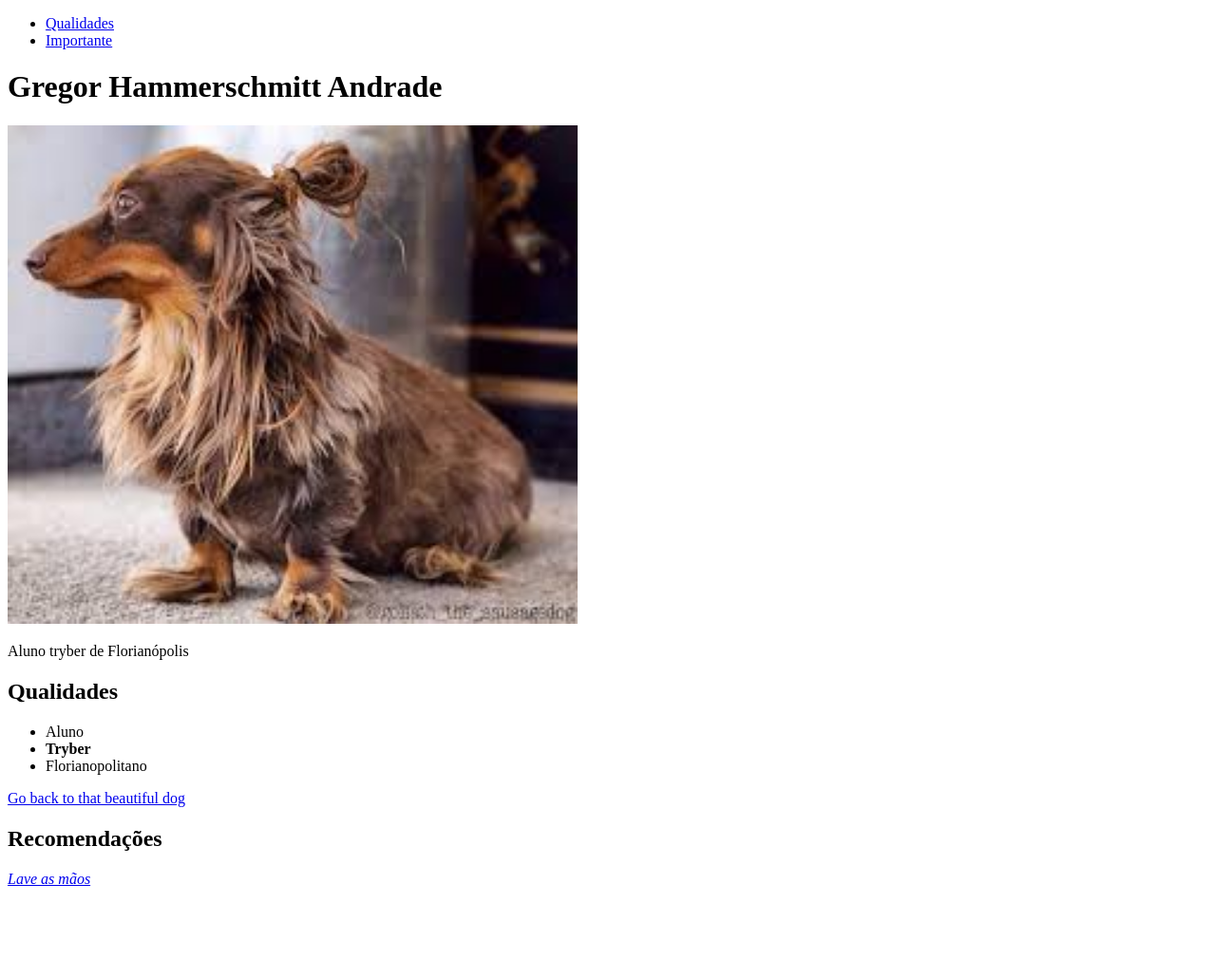
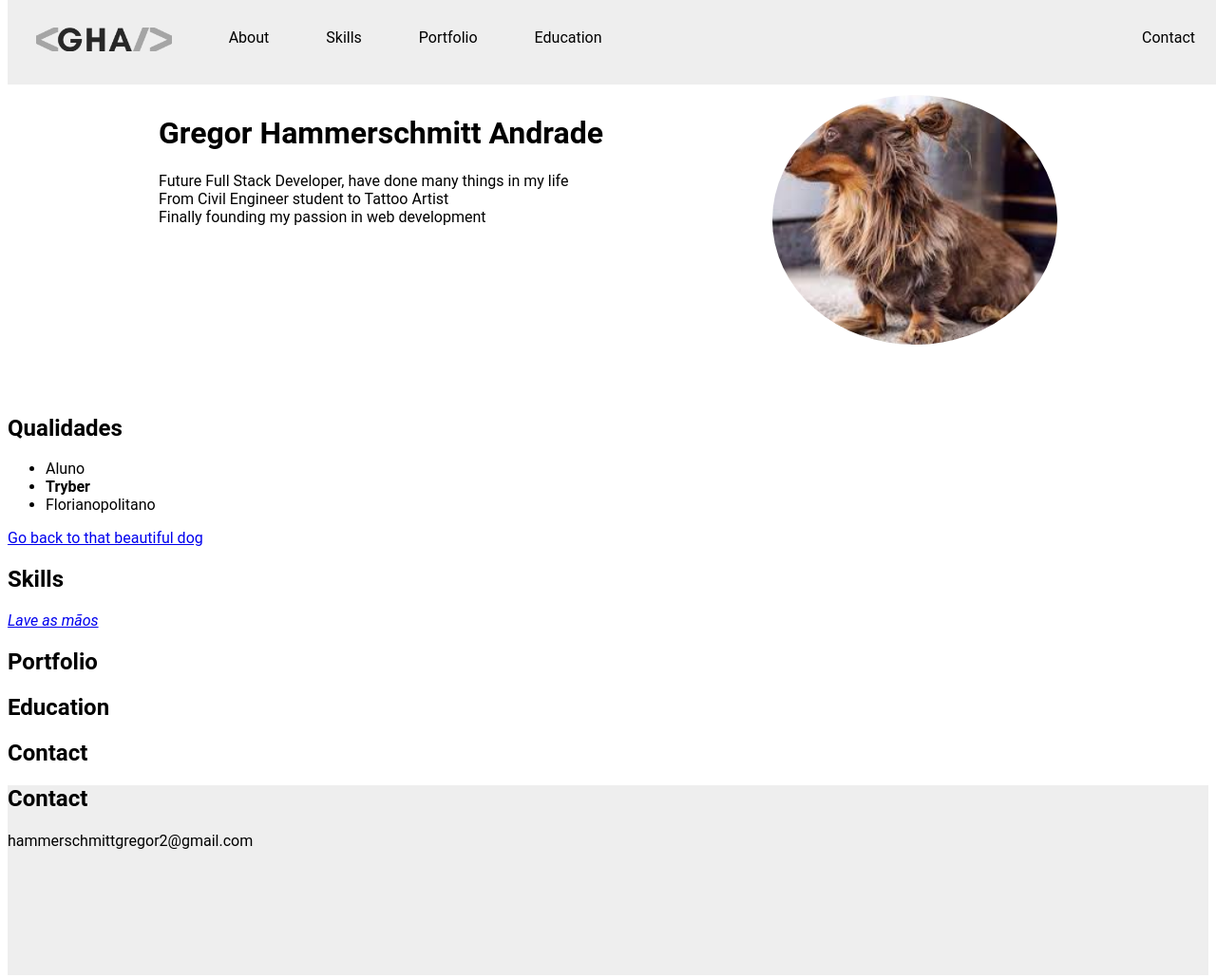
Before and after one commit to Gregorha/Gregorha.github.io, a plain HTML site: page index.html in a window 1280 px wide. Shown: the whole page at 95% size. Before the commit the page ends 943 px from the top, so only its background shows below. Drawn offline with Linux system fonts and the light colour scheme.

Commit message:
Adding css

```diff
--- a/index.html
+++ b/index.html
@@ -4,23 +4,96 @@
     <meta charset="UTF-8">
     <meta name="viewport" content="width=device-width, initial-scale=1.0">
     <title>Gregor H. A. Web Portfolio</title>
+    <style>
+        body{
+            font-family: "Roboto", Arial, Tahoma, sans-serif;
+        }
+        .header{
+            position:fixed;
+            width: 100%;
+            margin: 0 50 0 0;
+            background-color: #EEE;
+            top:0px;
+
+        }
+        .content{
+            margin-top: 100px;
+        }
+        .header-nav{
+            list-style-type: none;
+            margin: 0;
+            padding: 0;
+        }
+        .nav-element{
+            float: left;
+            margin: 10px;
+        }
+        li a{
+            display: block;
+            line-height: 60px;
+            padding: 0 20px;
+            white-space: nowrap;
+            color: #000000;
+            text-decoration: none;
+        }
+        li a:hover{
+            color: #888888;
+
+        }
+        li a:active{
+            color: #888000;
+
+        }
+        #logo{
+            padding-top: 9px;
+        }
+        footer{
+            background-color: #EEE;
+            height:200px;
+            align-items: center;
+        }
+        .section{
+            display: flex;
+            justify-content: space-around;
+            margin: 70px;
+        }
+    </style>
 </head>
 <body>
-    <ul>
-        <li><a href=#qualidades>Qualidades</a></li>
-        <li><a href="#link-importante">Importante</a></li>
+    <div class="header">
+        <ul class=header-nav>
+            <li class="nav-element" id="logo"><a href="#top"><img src = "/images/GHA.png" alt="GHA" height="25px"></a></li>
+            <li class="nav-element"><a href="#about">About</a></li>
+            <li class="nav-element"><a href="#skills">Skills</a></li>
+            <li class="nav-element"><a href="#portfolio">Portfolio</a></li>
+            <li class="nav-element"><a href="#education">Education</a></li>
+            <li class="nav-element" style="float:right"><a href="#contact">Contact</a></li>
         </ul>
+    </div>
+    <div class="content">
+        <div class="section">
+            <div class="sub-section">
                 <h1>Gregor Hammerschmitt Andrade</h1>
-    <img src = "/images/download.jpeg" alt="Foto do Gregor" id="doguito" width="600">
-    <p>Aluno tryber de Florianópolis</p>
-    <h2 id = "qualidades">Qualidades</h2>
+                <p>Future Full Stack Developer, have done many things in my life<br> From Civil Engineer student to Tattoo Artist<br> Finally founding my passion in web development</p>
+            </div>
+            <div class="sub-section">
+                <img src = "/images/download.jpeg" alt="Foto do Gregor" id="doguito" width="300" style="border-radius: 50%;">
+            </div>
+        </div>
+        <h2 id = "about">Qualidades</h2>
         <ul>
             <li>Aluno</li>
             <li><strong>Tryber</strong></li>
             <li>Florianopolitano</li>
         </ul>
         <a href="#doguito">Go back to that beautiful dog</a>
-    <h2 id="link-importante">Recomendações</h2>
+        <h2 id="skills">Skills</h2>
             <a href="https://www.youtube.com/watch?v=BJe87NMxZLY" target="_blank"><em>Lave as mãos</em></a>
+        <h2 id="portfolio">Portfolio</h2>
+        <h2 id="education">Education</h2>
+        <h2 id="contact">Contact</h2>
+
+    </div>
+    <footer><div class="widgets_wrapper"><h2>Contact</h2><h4 style="font-weight: 400;">hammerschmittgregor2@gmail.com</h4>
 </body>
 </html>
```
Also changed, not shown: images/GHA.png (added). Lines whose indentation alone changed are shown as unchanged.
